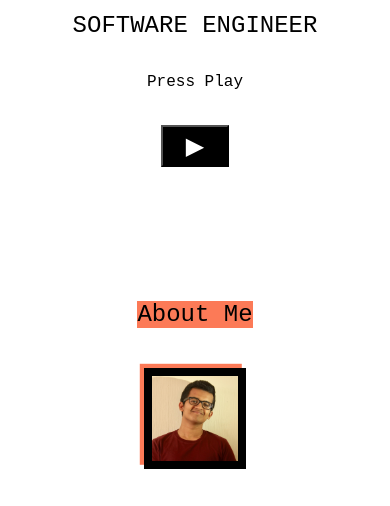
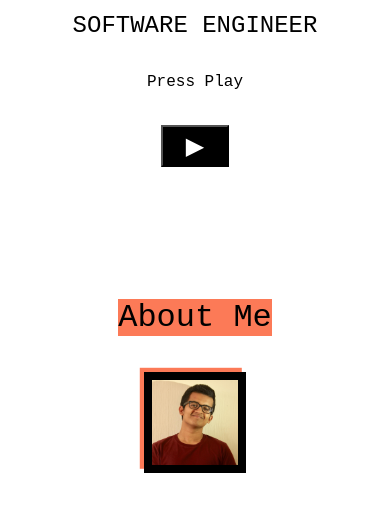
Before and after one commit to rooberrydev/rooberrydev.github.io, a plain HTML site: page index.html in a window 390 px wide. Shown: the part 572-1078 px from the top of the page. Drawn offline with nearby package versions, Linux system fonts and the light colour scheme; a web font is replaced by a local one.

Commit message:
fix links and titles on mobile

```diff
--- a/style.css
+++ b/style.css
@@ -268,10 +268,6 @@ a:visited {
   .tech-stack-slideshow {
     width: 90vw;
   }
-  .main-title,
-  .main-section .link {
-    font-size: 1.5rem;
-  }
   .profile-img {
     box-shadow: -0.5vh -0.5vh 0 0 var(--accent-color);
     border: 1vh solid black;
```
